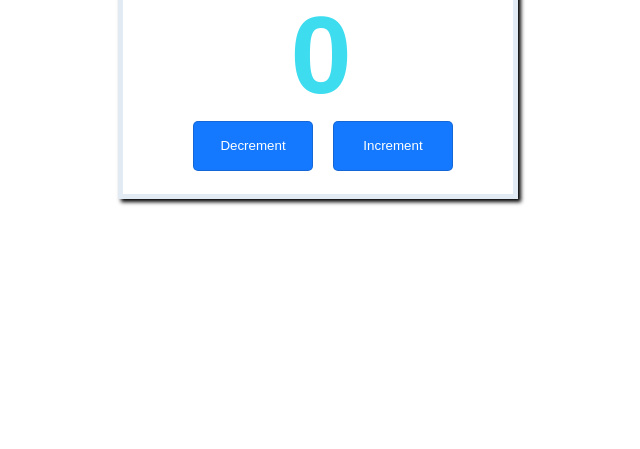
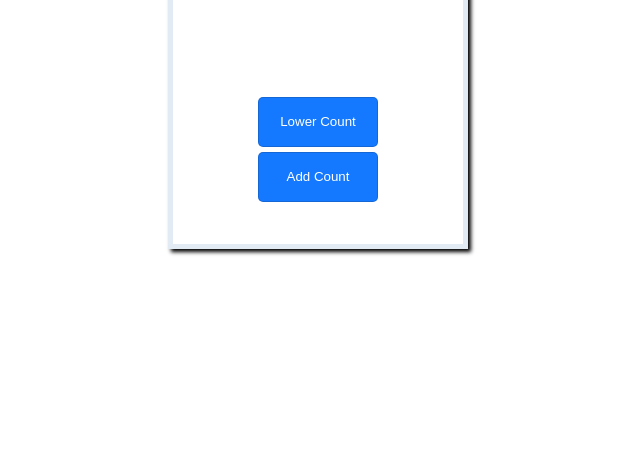
Before and after one commit to zeerau/side-hustle-task3, a plain HTML site: page index.html in a window 1280 px wide. Shown: the part 351-800 px from the top of the page, without its empty margins (322-962 px from the left). Drawn offline with Linux system fonts and the light colour scheme.

Commit message:
count change

```diff
--- a/counter.css
+++ b/counter.css
@@ -15,8 +15,8 @@ body {
 }
 
 #container {
-    height: 300px;
-    width: 400px;
+    height: 400px;
+    width: 300px;
   box-shadow: 3px 3px 4px black;
     border: 5px solid #e2ebf4;
     position: relative;
@@ -31,24 +31,25 @@ body {
 }
 
 #container h1 {
-    width: 123px;
+    width: 100px;
     height: 127px;
     text-align: center;
     font-size: 110px;
     position: absolute;
     top: 30%;
     left: 35%;
-    color: #3ddcef;
+    color: #fff;
 }
 
 #buttons {
     height: 50px;
-    width: 260px;
+    width: 200px;
     position: absolute;
-    bottom: 8%;
-    left: 70px;
+    bottom: 25%;
+    left: 85px;
+
+
 }
-
 #buttons button {
     height: 50px;
     width: 120px;
@@ -62,5 +63,7 @@ body {
 
 #increment {
     position: absolute;
-    right: 0;
+    right: 40%;
+    top: 110%;
+
 }
--- a/index.html
+++ b/index.html
@@ -10,8 +10,8 @@
         <h2>Counter</h2>
         <h1 id="counterValue">0</h1>
         <div id="buttons">
-            <button id="decrement">Decrement</button>
-            <button id="increment">Increment</button>
+            <button id="decrement">Lower Count</button>
+            <button id="increment">Add Count</button>
         </div>
     </div>
     <script src="counter.js"></script>
```
